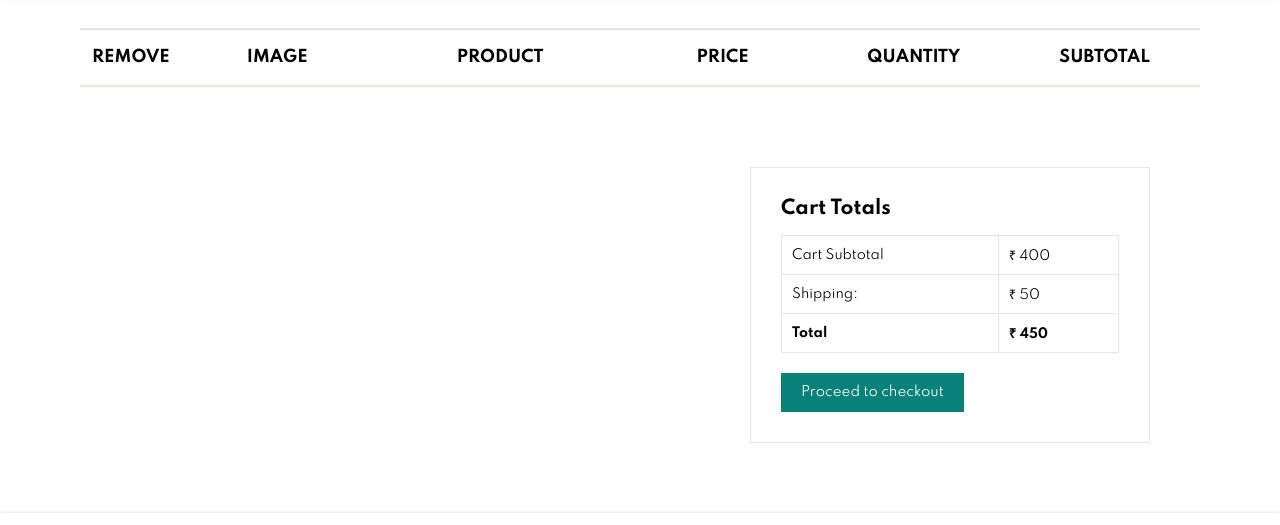
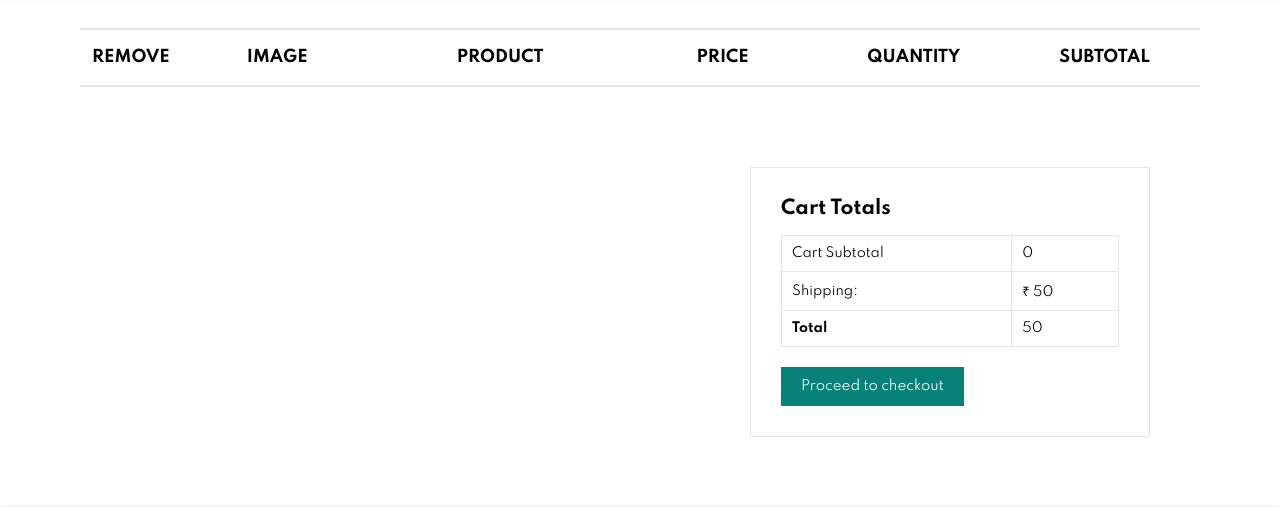
Before and after one commit to IshaanShettigar/e-commerce-monolithic, a website: page frontend/cart.html in a window 1280 px wide. Shown: the part 97-622 px from the top of the page. Drawn offline with Linux system fonts and the light colour scheme.

Commit message:
x button semi working

```diff
--- a/frontend/cart.html
+++ b/frontend/cart.html
@@ -79,15 +79,15 @@
             <table>
                 <tr>
                     <td>Cart Subtotal</td>
-                    <td>₹ 400</td>
+                    <td id="subtotal-display">₹ 400</td>
                 </tr>
                 <tr>
                     <td>Shipping:</td>
-                    <td>₹ 50</td>
+                    <td id="shipping-price">₹ 50</td>
                 </tr>
                 <tr>
                     <td><strong>Total</strong></td>
-                    <td><strong>₹ 450</strong></td>
+                    <td id="cart-total"><strong>₹ 450</strong></td>
 
                 </tr>
             </table>
--- a/frontend/cart.js
+++ b/frontend/cart.js
@@ -44,7 +44,7 @@ function createCartRow(item) {
 
     cartRow.innerHTML = `<td class="btn-x"><a href="#"><i class="far fa-times-circle"></i></a></td>
     <td><img src="./images/plants/${itemName}.png"> </td>
-    <td>Alloplectus</td>
+    <td>${itemName}</td>
     <td class="base-price">₹ ${itemPrice}</td>
     <td><select class="qty">
         ${qtyOption}
@@ -75,3 +75,38 @@ populateCart()
 
 
 // Build the logic to update cart total
+function updateCartSubtotal() {
+    let cart = localStorage.getItem('cart');
+    if (!cart) { cart = [] }
+    else { cart = JSON.parse(cart) }
+
+    let cartSubtotal = document.getElementById('subtotal-display')
+    let total = 0
+    for (let i = 0; i < cart.length; i++) {
+        let item = cart[i]
+        total += parseInt(item.price);
+    };
+    cartSubtotal.innerHTML = total;
+
+    let cartTotal = document.getElementById("cart-total")
+    cartTotal.innerHTML = total + 50
+}
+
+updateCartSubtotal()
+
+
+// adding an event listener for the remove button on each cartRow
+
+function removeItem() {
+    let cart = localStorage.getItem('cart')
+    if (!cart) { cart = [] }
+    else { cart = JSON.parse(cart) }
+
+    console.log(cart);
+    // THIS FUNCTION IS INCOMPLETE PLEASE COMPLETE IT
+}
+
+let btnX = document.getElementsByClassName('btn-x')
+for (let i = 0; i < btnX.length; i++) {
+    btnX[i].addEventListener("click", removeItem)
+}
```
